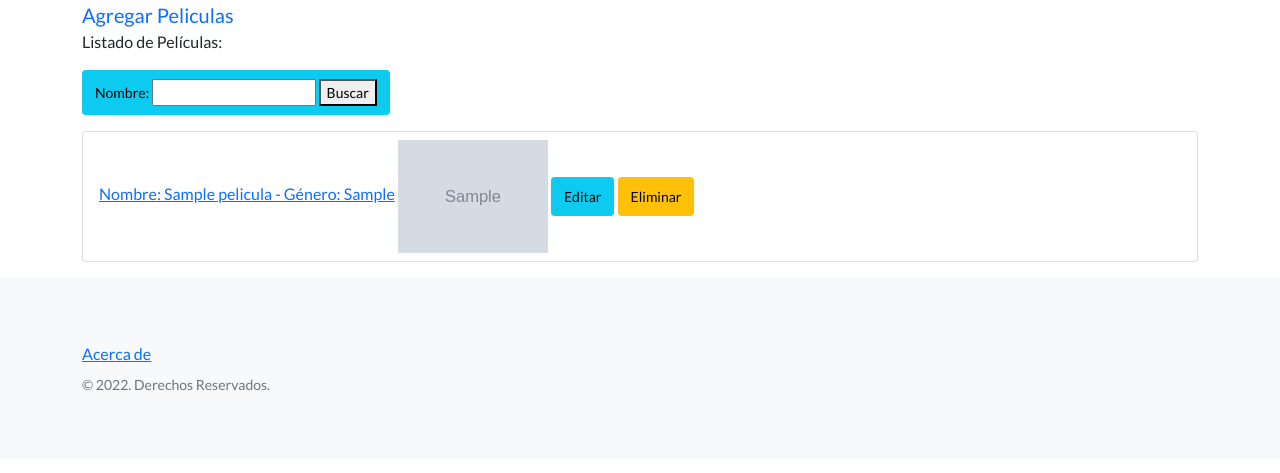
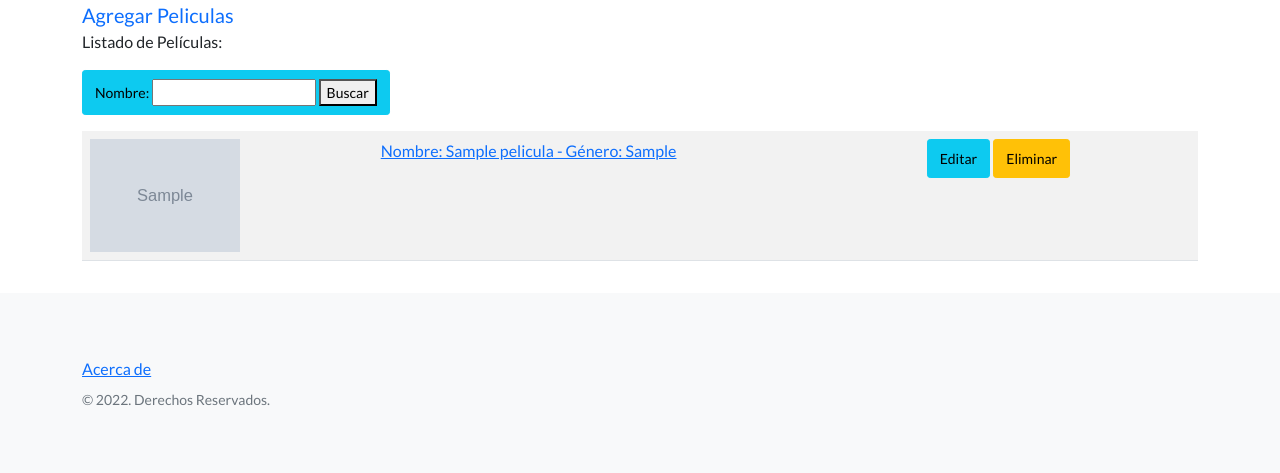
Before and after one commit to gabicoderhouse/Proyecto_Peliculas, a Django app: page /ver_peliculas/ in a window 1280 px wide. Shown: the part 56-529 px from the top of the page. Run offline with Django 4.2, Linux system fonts and the light colour scheme; tables that the repository leaves empty hold one stand-in row (values such as "Sample post"); grey boxes marked "Sample" are stand-in pictures; some libraries are stand-ins or nearby versions.

Commit message:
correción erroresÂ

```diff
--- a/home/templates/home/ver_peliculas.html
+++ b/home/templates/home/ver_peliculas.html
@@ -14,16 +14,25 @@
 <p>
     {% if peliculas %}
     <ul class="list-group">
+        <table class="table table-striped">
+            <tbody>
         {% for pelicula in peliculas %}
-            <li class="list-group-item" >
-                <a href={% url 'ver_una_pelicula' pelicula.id %} >{{pelicula}}</a>
+            <tr>
                 {% if pelicula.imagen %}
-                    <img src="{{pelicula.imagen.url}}" width="150" alt="">
+                    <td><img src="{{pelicula.imagen.url}}" width="150" alt=""></td>
+                {% else %}
+                    <td></td>
                 {% endif %}
-                <a href={% url 'editar_pelicula' pelicula.id %} class="btn btn-info btn-sm">Editar</a>
-                <a href={% url 'eliminar_pelicula' pelicula.id %} class="btn btn-warning btn-sm">Eliminar</a>
-            </li>
+                <td><a href={% url 'ver_una_pelicula' pelicula.id %} >{{pelicula}}</td>
+
+                <td>
+                    <a href={% url 'editar_pelicula' pelicula.id %} class="btn btn-info btn-sm">Editar</a>
+                    <a href={% url 'eliminar_pelicula' pelicula.id %} class="btn btn-warning btn-sm">Eliminar</a>
+                </td>
+            </tr>
         {% endfor %}
+            </tbody>
+        </table>
     </ul>
     {% else %}
         <p>No se encontraron resultados.</p>
--- a/home/views.py
+++ b/home/views.py
@@ -50,7 +50,7 @@ def editar_pelicula(request, id):
 
     pelicula = Pelicula.objects.get(id=id)
 
-    if pelicula.user.id != request.user.id:
+    if pelicula.user.id != request.user.id and not request.user.is_superuser :
         return redirect('ver_peliculas')
     else:
         if request.method == 'POST':
@@ -63,7 +63,7 @@ def editar_pelicula(request, id):
                 pelicula.duracion = datos['duracion']
                 pelicula.clasificacion_edad = datos['clasificacion_edad']
                 pelicula.resumen = datos['resumen']
-                pelicula.imagen=datos['imagen']
+                pelicula.imagen = datos['imagen']
                 pelicula.user = request.user
                 pelicula.fe_cambio = datetime.now()
                 pelicula.save()
@@ -88,18 +88,16 @@ def editar_pelicula(request, id):
 @login_required
 def eliminar_pelicula(request, id):
     pelicula = Pelicula.objects.get(id=id)
-    if pelicula.user.id != request.user.id:
+    if pelicula.user.id != request.user.id and not request.user.is_superuser :
         return redirect('ver_peliculas')
     else:
         pelicula.delete()
         return redirect('ver_peliculas')
 
 def acerca_de(request):
-
     return render(request, 'home/acerca_de.html')
 
 def index(request):
-
     return render(request, 'home/index.html')
 
 class VerPelicula(DetailView):
```
